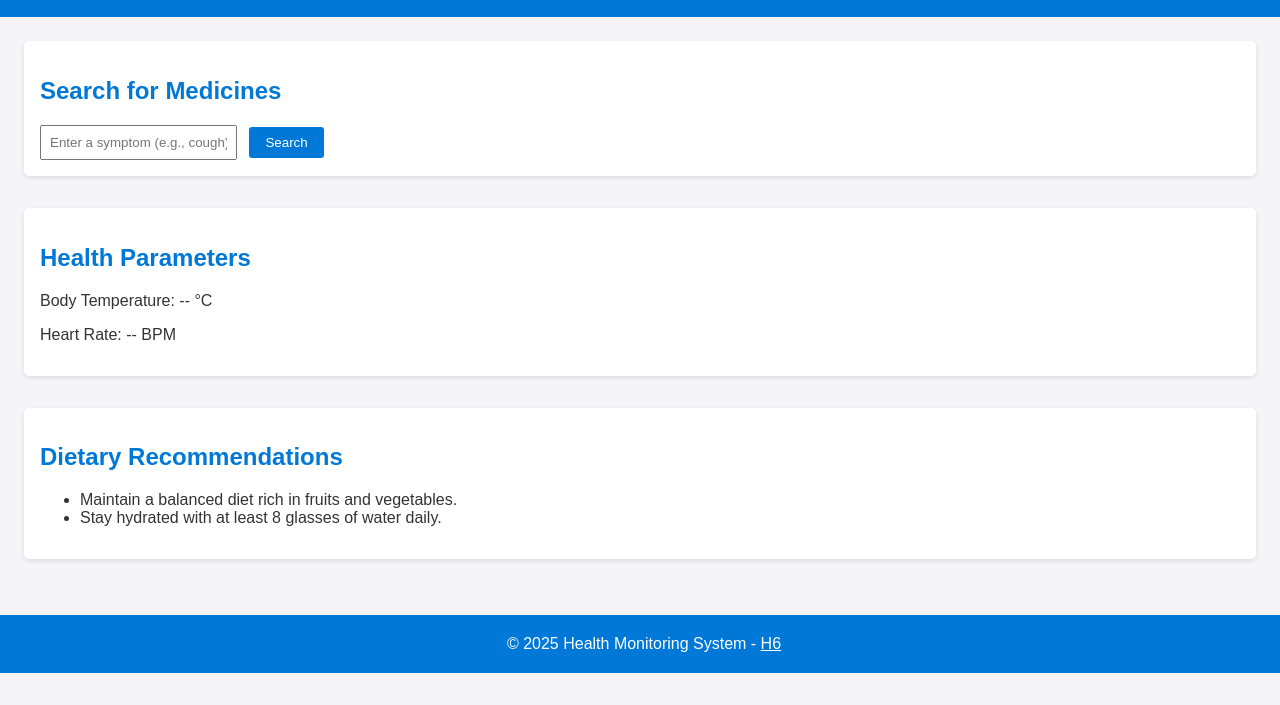
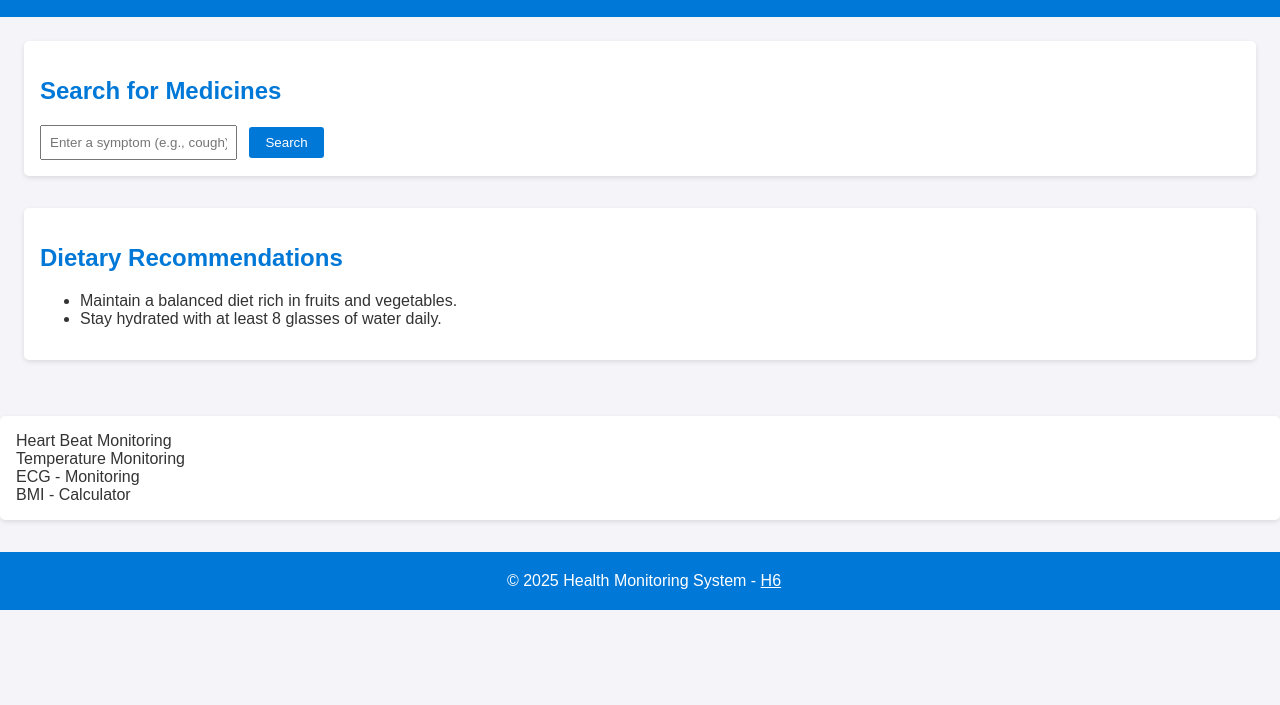
Before and after one commit to Khasimm06/HealthMonitoringSystem, a plain HTML site: page index.html in a window 1280 px wide. Shown: the part 95-800 px from the top of the page. Drawn offline with Linux system fonts and the light colour scheme; no server answers.

Commit message:
Update index.html

```diff
--- a/index.html
+++ b/index.html
@@ -19,12 +19,6 @@
       <div id="medicineResults"></div>
     </section>
 
-    <section id="readings">
-      <h2>Health Parameters</h2>
-      <p>Body Temperature: <span id="temperature">--</span> °C</p>
-      <p>Heart Rate: <span id="heartRate">--</span> BPM</p>
-    </section>
-
     <section id="recommendations">
       <h2>Dietary Recommendations</h2>
       <ul id="dietList">
@@ -32,8 +26,14 @@
         <li>Stay hydrated with at least 8 glasses of water daily.</li>
       </ul>
     </section>
+
   </main>
-
+  <section id="topics">
+    <div class="topic" onclick="navigateTo('Heart Beat Monitoring.html')"> Heart Beat Monitoring</div>
+    <div class="topic" onclick="navigateTo('Temp.html')"> Temperature Monitoring</div>
+    <div class="topic" onclick="navigateTo('ECG.html')"> ECG - Monitoring</div>
+    <div class="topic" onclick="navigateTo('bmi.html')"> BMI - Calculator</div>
+  </section>
   <footer>
     <p>© 2025 Health Monitoring System - <a href="designer&developer.html"> H6</a></p>
   </footer>
@@ -73,6 +73,10 @@
 
     // Fetch Data Every 5 Seconds
     setInterval(fetchSensorData, 5000);
+
+    function navigateTo(page) {
+    window.location.href = page;
+  }
   </script>
 </body>
 </html>
```
